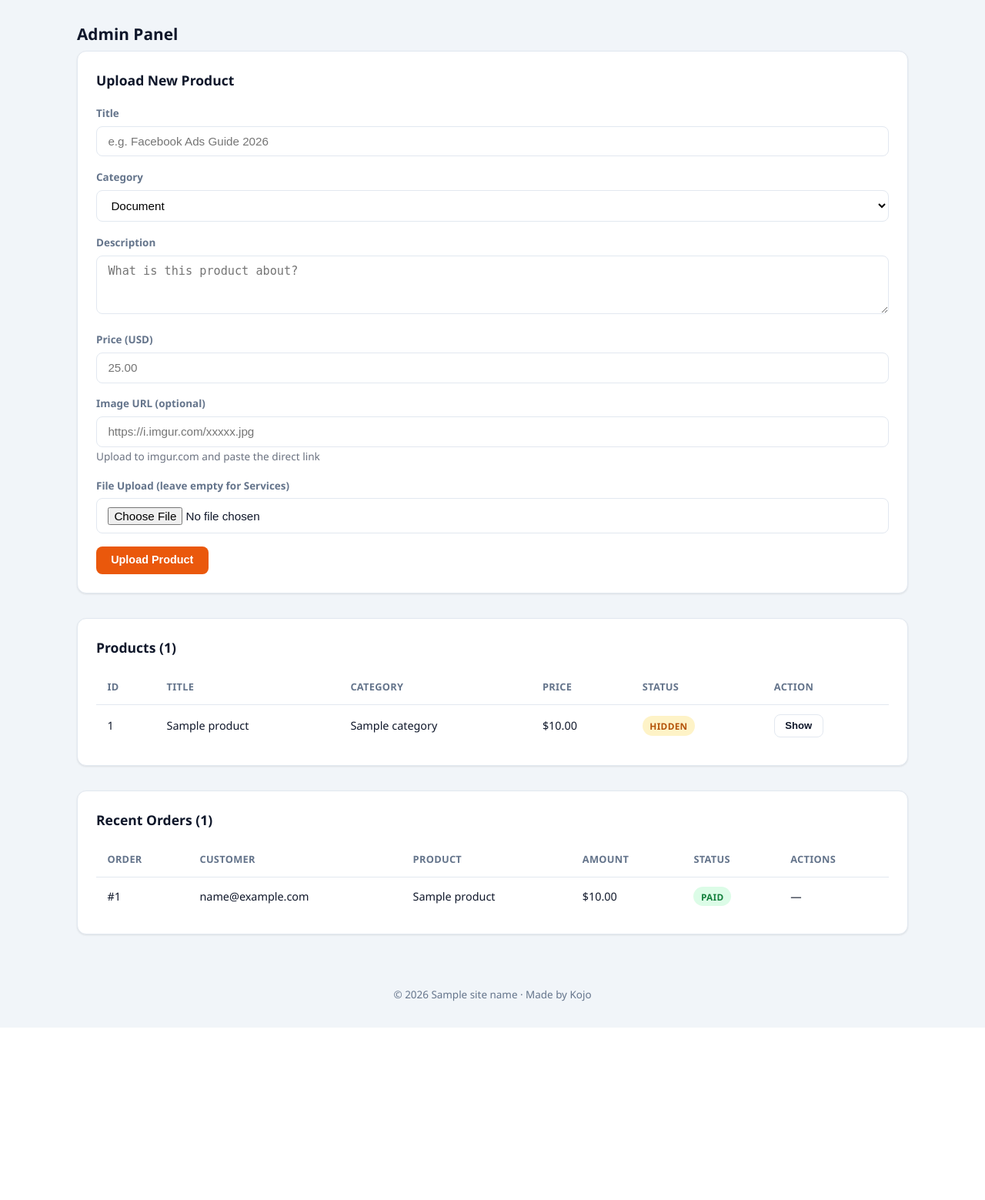
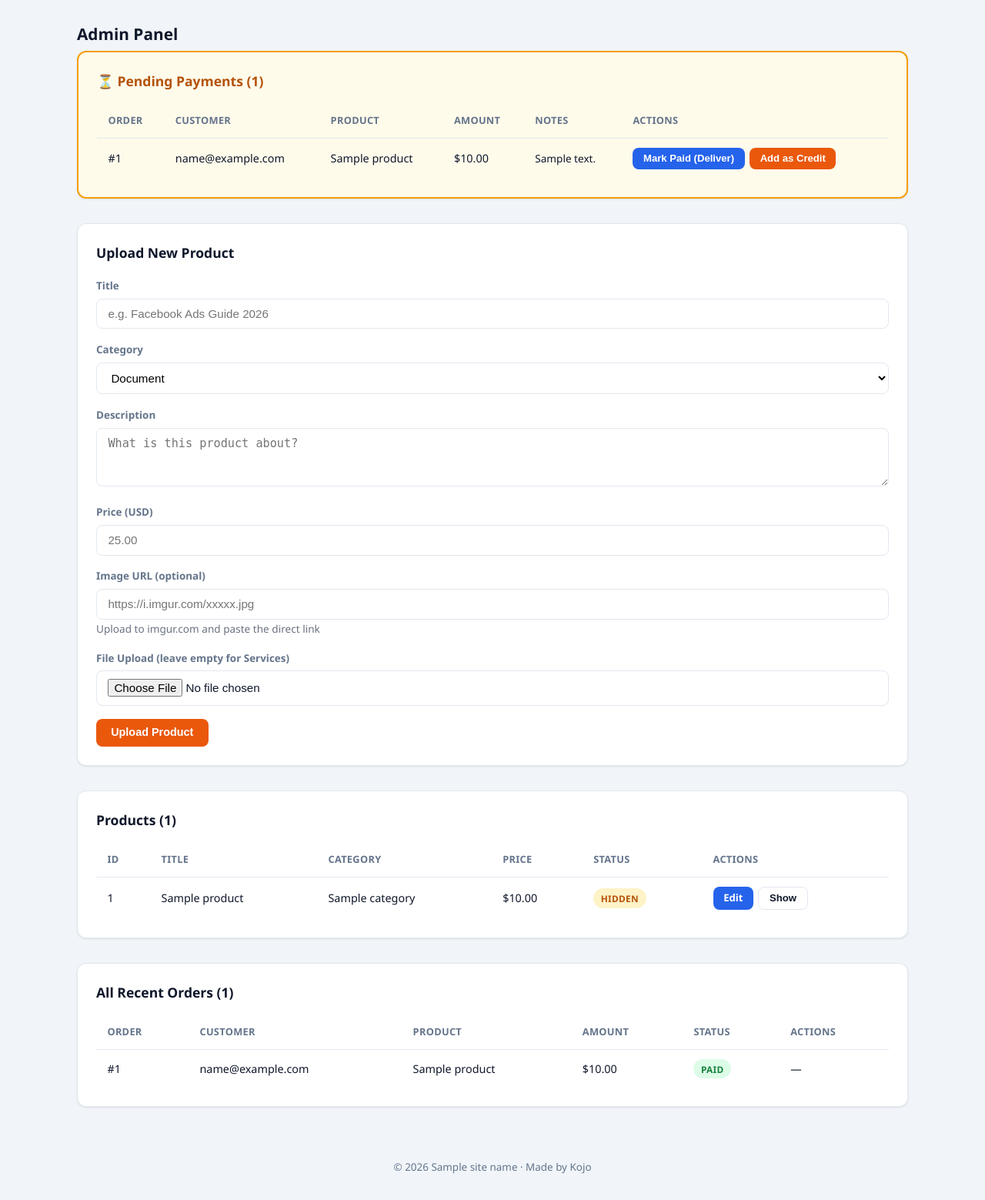
Before and after one commit to ajewoletemi/kojo-content-store, a FastAPI app: template app/templates/admin.html in a window 1280 px wide. Shown: the whole page at 77% size. Before the commit the page ends 1335 px from the top, so only its background shows below. Run offline with FastAPI, Linux system fonts and the light colour scheme; the template is opened without the code that fills it: most values are stand-ins (such as "Sample title", 1, 10 or a date in 2020); some libraries are stand-ins or nearby versions.

Commit message:
Update admin.html

```diff
--- a/app/templates/admin.html
+++ b/app/templates/admin.html
@@ -5,6 +5,48 @@
 <div class="container">
 
   <h2 class="section-title">Admin Panel</h2>
+
+  <!-- PENDING PAYMENTS (highlighted at top) -->
+  {% if pending_orders %}
+  <div class="card" style="margin-bottom: 2rem; border: 2px solid #f59e0b; background: #fffbeb;">
+    <h3 style="margin-bottom: 1rem; color: #b45309;">⏳ Pending Payments ({{ pending_orders|length }})</h3>
+    <div style="overflow-x: auto;">
+      <table>
+        <thead>
+          <tr>
+            <th>Order</th>
+            <th>Customer</th>
+            <th>Product</th>
+            <th>Amount</th>
+            <th>Notes</th>
+            <th>Actions</th>
+          </tr>
+        </thead>
+        <tbody>
+          {% for o in pending_orders %}
+          <tr>
+            <td>#{{ o.id }}</td>
+            <td>{{ o.user.email }}</td>
+            <td>{{ o.product.title }}</td>
+            <td>${{ "%.2f"|format(o.amount_usd) }}</td>
+            <td style="max-width: 180px; font-size: 0.85rem;">{{ o.notes or "—" }}</td>
+            <td>
+              <div style="display: flex; gap: 0.4rem; flex-wrap: wrap;">
+                <form method="post" action="/admin/order/{{ o.id }}/mark-paid" style="display:inline;">
+                  <button type="submit" class="btn btn-sm btn-blue">Mark Paid (Deliver)</button>
+                </form>
+                <form method="post" action="/admin/order/{{ o.id }}/add-credit" style="display:inline;">
+                  <button type="submit" class="btn btn-sm btn-orange">Add as Credit</button>
+                </form>
+              </div>
+            </td>
+          </tr>
+          {% endfor %}
+        </tbody>
+      </table>
+    </div>
+  </div>
+  {% endif %}
 
   <!-- UPLOAD PRODUCT -->
   <div class="card" style="margin-bottom: 2rem;">
@@ -14,7 +56,6 @@
         <label>Title</label>
         <input type="text" name="title" placeholder="e.g. Facebook Ads Guide 2026" required>
       </div>
-
       <div class="form-group">
         <label>Category</label>
         <select name="category">
@@ -23,28 +64,23 @@
           <option value="service">Service</option>
         </select>
       </div>
-
       <div class="form-group">
         <label>Description</label>
         <textarea name="description" rows="3" placeholder="What is this product about?"></textarea>
       </div>
-
       <div class="form-group">
         <label>Price (USD)</label>
         <input type="number" step="0.01" name="price_usd" placeholder="25.00" required>
       </div>
-
       <div class="form-group">
         <label>Image URL (optional)</label>
         <input type="text" name="image_url" placeholder="https://i.imgur.com/xxxxx.jpg">
         <span style="font-size: 0.85rem; color: #6b7280;">Upload to imgur.com and paste the direct link</span>
       </div>
-
       <div class="form-group">
         <label>File Upload (leave empty for Services)</label>
         <input type="file" name="file">
       </div>
-
       <button type="submit" class="btn btn-orange">Upload Product</button>
     </form>
   </div>
@@ -61,7 +97,7 @@
             <th>Category</th>
             <th>Price</th>
             <th>Status</th>
-            <th>Action</th>
+            <th>Actions</th>
           </tr>
         </thead>
         <tbody>
@@ -79,11 +115,14 @@
               {% endif %}
             </td>
             <td>
-              <form method="post" action="/admin/toggle/{{ p.id }}" style="display:inline;">
-                <button type="submit" class="btn btn-sm btn-outline">
-                  {% if p.is_active %}Hide{% else %}Show{% endif %}
-                </button>
-              </form>
+              <div style="display: flex; gap: 0.4rem; flex-wrap: wrap;">
+                <a href="/admin/product/{{ p.id }}/edit" class="btn btn-sm btn-blue">Edit</a>
+                <form method="post" action="/admin/toggle/{{ p.id }}" style="display:inline;">
+                  <button type="submit" class="btn btn-sm btn-outline">
+                    {% if p.is_active %}Hide{% else %}Show{% endif %}
+                  </button>
+                </form>
+              </div>
             </td>
           </tr>
           {% endfor %}
@@ -92,9 +131,9 @@
     </div>
   </div>
 
-  <!-- ORDERS -->
+  <!-- ALL ORDERS -->
   <div class="card">
-    <h3 style="margin-bottom: 1rem;">Recent Orders ({{ orders|length }})</h3>
+    <h3 style="margin-bottom: 1rem;">All Recent Orders ({{ orders|length }})</h3>
     <div style="overflow-x: auto;">
       <table>
         <thead>
@@ -127,10 +166,10 @@
               {% if o.status == "pending" %}
               <div style="display: flex; gap: 0.4rem; flex-wrap: wrap;">
                 <form method="post" action="/admin/order/{{ o.id }}/mark-paid" style="display:inline;">
-                  <button type="submit" class="btn btn-sm btn-blue">Mark Paid (Deliver)</button>
+                  <button type="submit" class="btn btn-sm btn-blue">Mark Paid</button>
                 </form>
                 <form method="post" action="/admin/order/{{ o.id }}/add-credit" style="display:inline;">
-                  <button type="submit" class="btn btn-sm btn-orange">Add as Credit</button>
+                  <button type="submit" class="btn btn-sm btn-orange">Add Credit</button>
                 </form>
               </div>
               {% else %}
```
